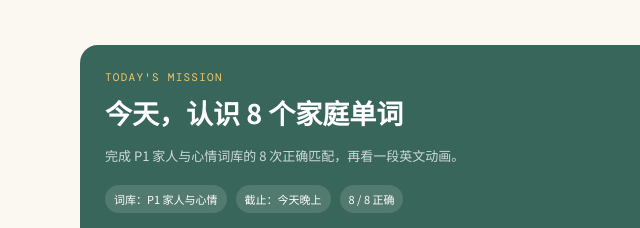
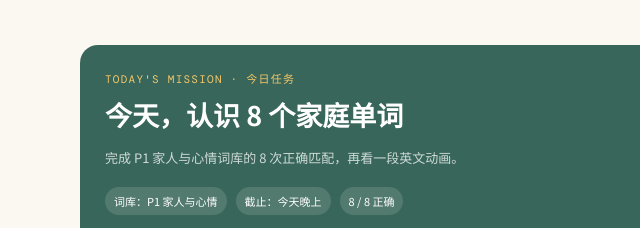
Before and after one commit to zeroheroxij-arch/lovefamily, a plain HTML site: page word-garden.html in a window 1280 px wide. Shown: the part 402-630 px from the top of the page, 0-640 px from the left. Drawn offline with nearby package versions, Linux system fonts and the light colour scheme.

Commit message:
Label word garden daily task

```diff
--- a/word-garden.html
+++ b/word-garden.html
@@ -4,7 +4,7 @@
 </style></head><body>
 <header class="shell site-header"><a class="brand" href="index.html"><span class="brand-mark">♥</span>LoveFamily</a><nav class="breadcrumb"><a href="index.html">首页</a><span>/</span><span>家庭空间</span><span>/</span><strong>单词花园</strong></nav><a class="back" href="index.html#features">← 家庭空间</a></header>
 <section class="tool-hero garden-hero"><div class="shell hero-inner"><div class="eyebrow">Duoduo's word garden</div><h1>每天浇一点水，<br/>单词慢慢开花。</h1><p class="hero-copy">从今天的任务开始，选择喜欢的词库学习；每一次正确回答都会让单词更熟悉。</p></div></section>
-<main class="shell main"><div class="garden-grid"><section class="today-card"><div class="eyebrow" style="color:#f3c768">TODAY'S MISSION</div><h2>今天，认识 8 个家庭单词</h2><p>完成 P1 家人与心情词库的 8 次正确匹配，再看一段英文动画。</p><div class="today-meta"><span>词库：P1 家人与心情</span><span>截止：今天晚上</span><span>8 / 8 正确</span></div><a class="button" href="word-match.html">开始练习 →</a></section><section class="garden-summary"><div class="garden-stat"><span>今日完成</span><b>1</b><span>个任务</span></div><div class="garden-stat"><span>熟练单词</span><b>12</b><span>答对 3 次以上</span></div><div class="garden-stat"><span>需要复习</span><b>4</b><span>今天多看看它们</span></div><div class="garden-stat"><span>本周学习</span><b>36</b><span>次正确回答</span></div></section></div>
+<main class="shell main"><div class="garden-grid"><section class="today-card"><div class="eyebrow" style="color:#f3c768">TODAY'S MISSION · 今日任务</div><h2>今天，认识 8 个家庭单词</h2><p>完成 P1 家人与心情词库的 8 次正确匹配，再看一段英文动画。</p><div class="today-meta"><span>词库：P1 家人与心情</span><span>截止：今天晚上</span><span>8 / 8 正确</span></div><a class="button" href="word-match.html">开始练习 →</a></section><section class="garden-summary"><div class="garden-stat"><span>今日完成</span><b>1</b><span>个任务</span></div><div class="garden-stat"><span>熟练单词</span><b>12</b><span>答对 3 次以上</span></div><div class="garden-stat"><span>需要复习</span><b>4</b><span>今天多看看它们</span></div><div class="garden-stat"><span>本周学习</span><b>36</b><span>次正确回答</span></div></section></div>
 <section class="panel"><div class="section-head"><div><h2>选择词库</h2><p>多多可以选择妈妈已经发布的词库，自主开始学习。</p></div></div><div class="library-grid"><article class="library-card"><span class="library-tag">P1 · 12 WORDS</span><h3>家人与心情</h3><p>family、mother、father、kind 等日常词汇。</p><a class="button ghost small" href="word-match.html">学习这个词库</a></article><article class="library-card"><span class="library-tag">P1 · COMING SOON</span><h3>动物朋友</h3><p>妈妈发布后，多多可以在这里开始新的冒险。</p></article><article class="library-card"><span class="library-tag">P1 · COMING SOON</span><h3>好吃的食物</h3><p>从午餐和晚餐里认识更多英文单词。</p></article></div></section>
 <section class="panel"><div class="section-head"><div><h2>多多单词本</h2><p>答对次数越多、准确率越高，单词就会从学习中变成已掌握。</p></div><a class="button ghost small" href="word-match.html">复习易错词</a></div><div class="wordbook"><div class="word-row"><div><strong>family · 家庭</strong><small>正确 6 次 · 准确率 100%</small></div><span class="mastery mastered">已掌握</span><span class="score">间隔复习</span></div><div class="word-row"><div><strong>kind · 友善的</strong><small>正确 3 次 · 准确率 75%</small></div><span class="mastery familiar">熟练</span><span class="score">降低频率</span></div><div class="word-row"><div><strong>courage · 勇气</strong><small>正确 2 次 · 准确率 67%</small></div><span class="mastery learning">学习中</span><span class="score">高频复习</span></div><div class="word-row"><div><strong>promise · 承诺</strong><small>还没有正确配对</small></div><span class="mastery new">新单词</span><span class="score">优先出现</span></div></div></section>
 <section class="panel"><div class="section-head"><div><h2>看一看，学一学</h2><p>妈妈审核过的 P1 英语动画。看完后，说一说今天听到的单词。</p></div></div><div class="video-grid"><article class="video-card"><span class="library-tag">4 MIN · P1</span><h3>Family Vocabulary</h3><p>Super Simple Songs · family、mother、father</p><a href="https://www.youtube.com/@SuperSimpleSongs" target="_blank" rel="noreferrer">在 YouTube 观看 ↗</a></article><article class="video-card"><span class="library-tag">PHONICS · P1</span><h3>Alphablocks</h3><p>用动画认识字母发音和简单拼读。</p><a href="https://www.youtube.com/@Alphablocks" target="_blank" rel="noreferrer">在 YouTube 观看 ↗</a></article><article class="video-card"><span class="library-tag">STORY · P1</span><h3>English Story Time</h3><p>通过英文绘本，练习听力和表达。</p><a href="https://www.youtube.com/@StorylineOnline" target="_blank" rel="noreferrer">在 YouTube 观看 ↗</a></article></div></section>
```
